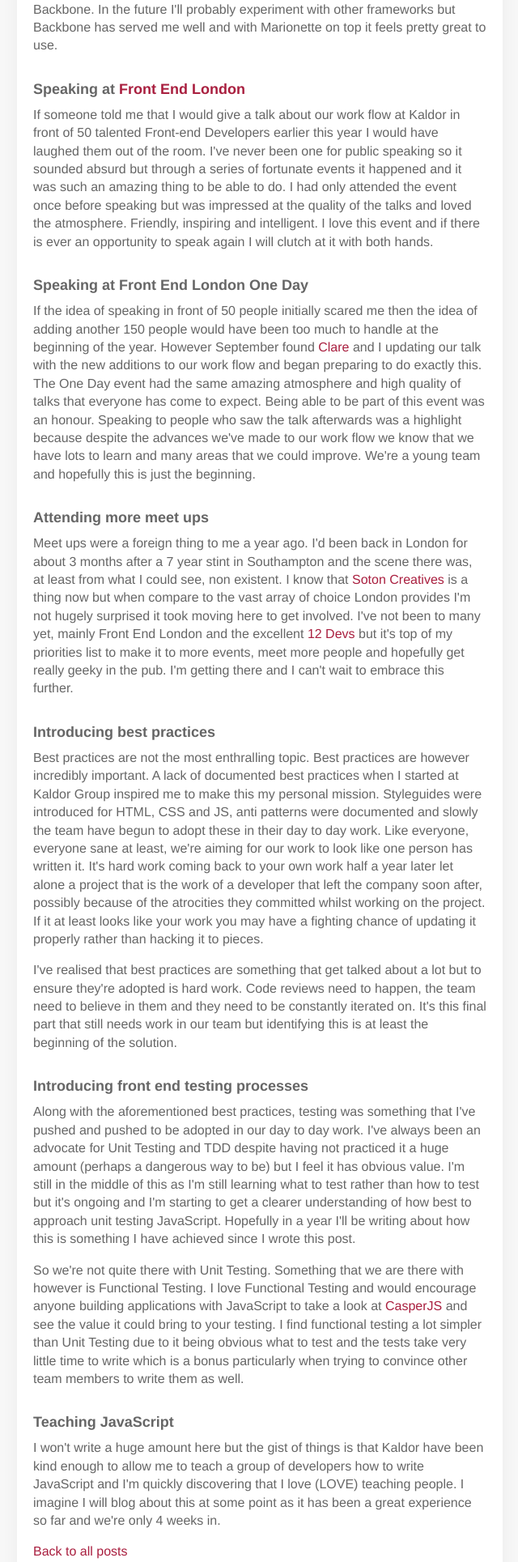
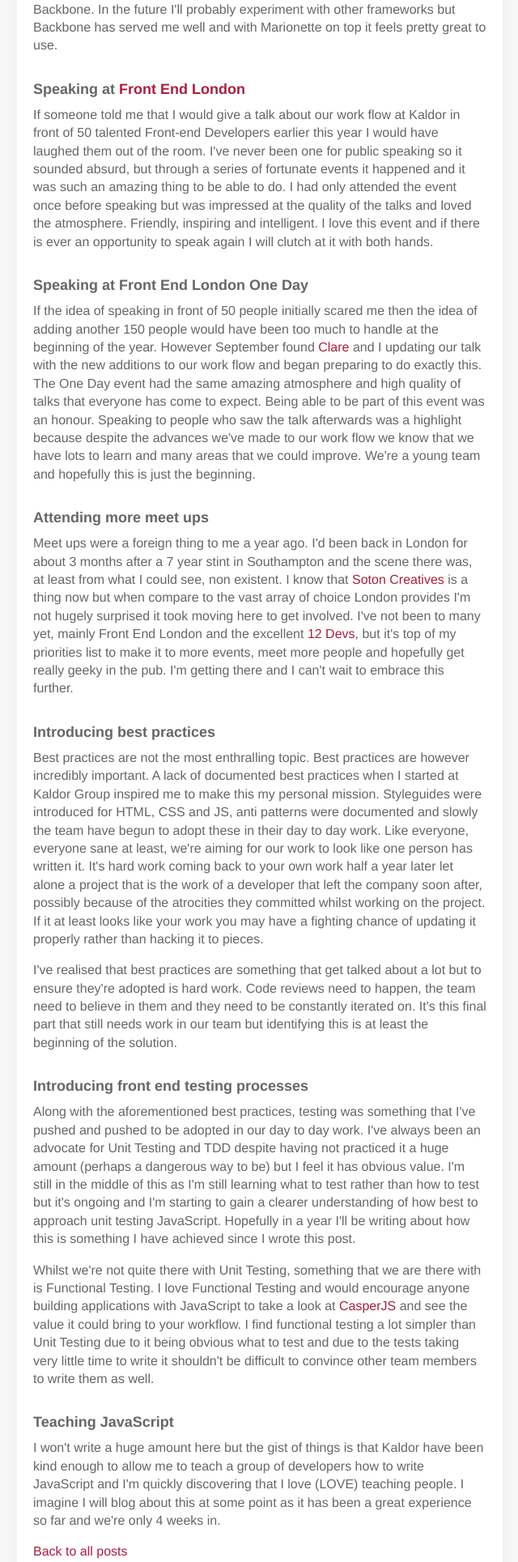
Before and after one commit to markj-/thisismarkup, a PHP site: page /one-year-on in a window 1280 px wide. Shown: the part 1148-3077 px from the top of the page at 81% size, without its empty margins (319-959 px from the left). Run offline with PHP 8.4, Linux system fonts and the light colour scheme; some libraries are stand-ins or nearby versions.

Commit message:
A few edits to one year on

```diff
--- a/one-year-on.php
+++ b/one-year-on.php
@@ -16,13 +16,13 @@
                 <p>I recently built a large application using Backbone and it has been a huge eye opener. The concept of decoupled components that communicate via messaging was key here and my recent watching of <a href="http://www.backbonerails.com/">the excellent screencasts at BackboneRails</a> has firmly cemented that this is a brilliant approach to building small components that can, as with CSS components, be composed into a larger application. I'm a composition fan boy right now. The BackboneRails screencasts also demonstrated the power of Marionette which is something I have recently introduced to my Backbone development. Having a 'controller' feels so natural now and I'm not sure I will go back to vanilla Backbone. In the future I'll probably experiment with other frameworks but Backbone has served me well and with Marionette on top it feels pretty great to use.</p>
 
                 <h3>Speaking at <a href="http://www.frontendlondon.co.uk/">Front End London</a></h3>
-                <p>If someone told me that I would give a talk about our work flow at Kaldor in front of 50 talented Front-end Developers earlier this year I would have laughed them out of the room. I've never been one for public speaking so it sounded absurd but through a series of fortunate events it happened and it was such an amazing thing to be able to do. I had only attended the event once before speaking but was impressed at the quality of the talks and loved the atmosphere. Friendly, inspiring and intelligent. I love this event and if there is ever an opportunity to speak again I will clutch at it with both hands.</p>
+                <p>If someone told me that I would give a talk about our work flow at Kaldor in front of 50 talented Front-end Developers earlier this year I would have laughed them out of the room. I've never been one for public speaking so it sounded absurd, but through a series of fortunate events it happened and it was such an amazing thing to be able to do. I had only attended the event once before speaking but was impressed at the quality of the talks and loved the atmosphere. Friendly, inspiring and intelligent. I love this event and if there is ever an opportunity to speak again I will clutch at it with both hands.</p>
 
                 <h3>Speaking at Front End London One Day</h3>
                 <p>If the idea of speaking in front of 50 people initially scared me then the idea of adding another 150 people would have been too much to handle at the beginning of the year. However September found <a href="https://twitter.com/clare_lisbeth">Clare</a> and I updating our talk with the new additions to our work flow and began preparing to do exactly this. The One Day event had the same amazing atmosphere and high quality of talks that everyone has come to expect. Being able to be part of this event was an honour. Speaking to people who saw the talk afterwards was a highlight because despite the advances we've made to our work flow we know that we have lots to learn and many areas that we could improve. We're a young team and hopefully this is just the beginning.</p>
 
                 <h3>Attending more meet ups</h3>
-                <p>Meet ups were a foreign thing to me a year ago. I'd been back in London for about 3 months after a 7 year stint in Southampton and the scene there was, at least from what I could see, non existent. I know that <a href="http://www.sotoncreatives.co.uk/">Soton Creatives</a> is a thing now but when compare to the vast array of choice London provides I'm not hugely surprised it took moving here to get involved. I've not been to many yet, mainly Front End London and the excellent <a href="http://12devs.co.uk/">12 Devs</a> but it's top of my priorities list to make it to more events, meet more people and hopefully get really geeky in the pub. I'm getting there and I can't wait to embrace this further.</p>
+                <p>Meet ups were a foreign thing to me a year ago. I'd been back in London for about 3 months after a 7 year stint in Southampton and the scene there was, at least from what I could see, non existent. I know that <a href="http://www.sotoncreatives.co.uk/">Soton Creatives</a> is a thing now but when compare to the vast array of choice London provides I'm not hugely surprised it took moving here to get involved. I've not been to many yet, mainly Front End London and the excellent <a href="http://12devs.co.uk/">12 Devs</a>, but it's top of my priorities list to make it to more events, meet more people and hopefully get really geeky in the pub. I'm getting there and I can't wait to embrace this further.</p>
 
                 <h3>Introducing best practices</h3>
                 <p>Best practices are not the most enthralling topic. Best practices are however incredibly important. A lack of documented best practices when I started at Kaldor Group inspired me to make this my personal mission. Styleguides were introduced for HTML, CSS and JS, anti patterns were documented and slowly the team have begun to adopt these in their day to day work. Like everyone, everyone sane at least, we're aiming for our work to look like one person has written it. It's hard work coming back to your own work half a year later let alone a project that is the work of a developer that left the company soon after, possibly because of the atrocities they committed whilst working on the project. If it at least looks like your work you may have a fighting chance of updating it properly rather than hacking it to pieces.</p>
@@ -30,9 +30,9 @@
                 <p>I've realised that best practices are something that get talked about a lot but to ensure they're adopted is hard work. Code reviews need to happen, the team need to believe in them and they need to be constantly iterated on. It's this final part that still needs work in our team but identifying this is at least the beginning of the solution.</p>
 
                 <h3>Introducing front end testing processes</h3>
-                <p>Along with the aforementioned best practices, testing was something that I've pushed and pushed to be adopted in our day to day work. I've always been an advocate for Unit Testing and TDD despite having not practiced it a huge amount (perhaps a dangerous way to be) but I feel it has obvious value. I'm still in the middle of this as I'm still learning what to test rather than how to test but it's ongoing and I'm starting to get a clearer understanding of how best to approach unit testing JavaScript. Hopefully in a year I'll be writing about how this is something I have achieved since I wrote this post.</p>
+                <p>Along with the aforementioned best practices, testing was something that I've pushed and pushed to be adopted in our day to day work. I've always been an advocate for Unit Testing and TDD despite having not practiced it a huge amount (perhaps a dangerous way to be) but I feel it has obvious value. I'm still in the middle of this as I'm still learning what to test rather than how to test but it's ongoing and I'm starting to gain a clearer understanding of how best to approach unit testing JavaScript. Hopefully in a year I'll be writing about how this is something I have achieved since I wrote this post.</p>
 
-                <p>So we're not quite there with Unit Testing. Something that we are there with however is Functional Testing. I love Functional Testing and would encourage anyone building applications with JavaScript to take a look at <a href="http://casperjs.org/">CasperJS</a> and see the value it could bring to your testing. I find functional testing a lot simpler than Unit Testing due to it being obvious what to test and the tests take very little time to write which is a bonus particularly when trying to convince other team members to write them as well.</p>
+                <p>Whilst we're not quite there with Unit Testing, something that we are there with is Functional Testing. I love Functional Testing and would encourage anyone building applications with JavaScript to take a look at <a href="http://casperjs.org/">CasperJS</a> and see the value it could bring to your workflow. I find functional testing a lot simpler than Unit Testing due to it being obvious what to test and due to the tests taking very little time to write it shouldn't be difficult to convince other team members to write them as well.</p>
 
                 <h3>Teaching JavaScript</h3>
                 <p>I won't write a huge amount here but the gist of things is that Kaldor have been kind enough to allow me to teach a group of developers how to write JavaScript and I'm quickly discovering that I love (LOVE) teaching people. I imagine I will blog about this at some point as it has been a great experience so far and we're only 4 weeks in.</p>
```
